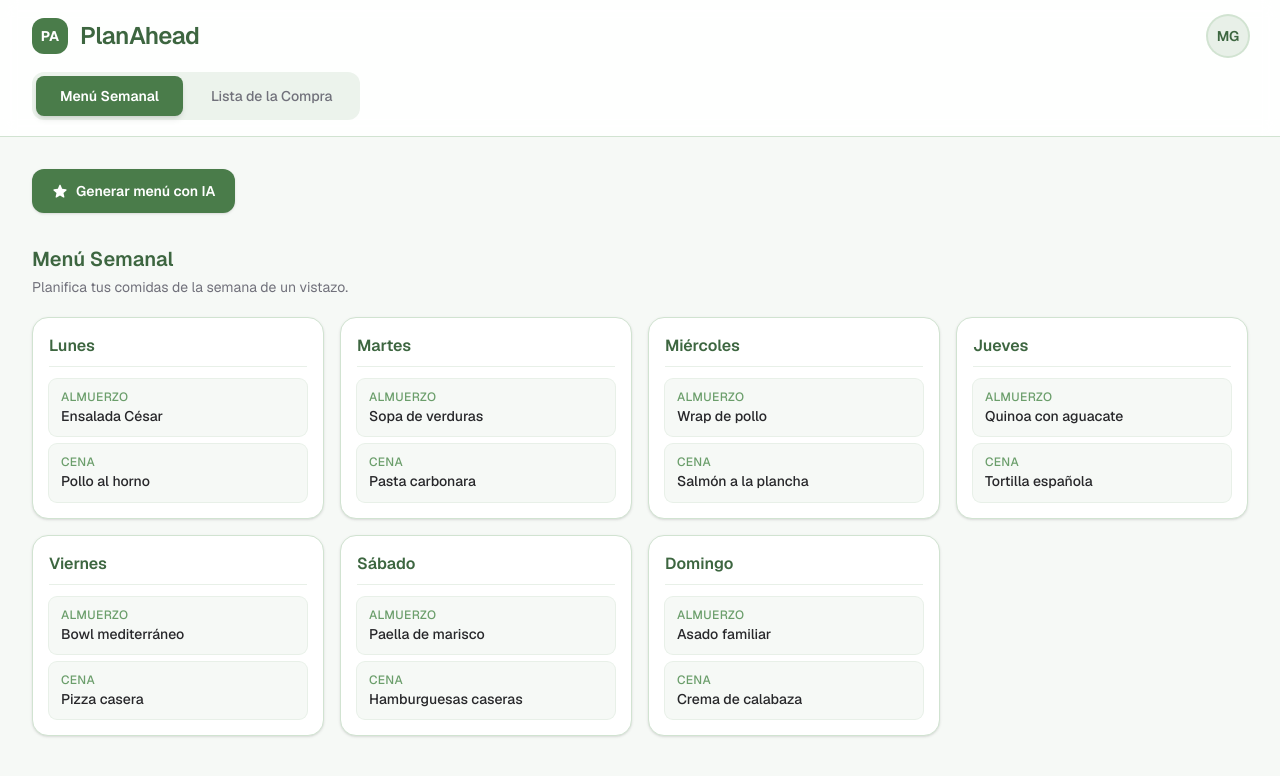
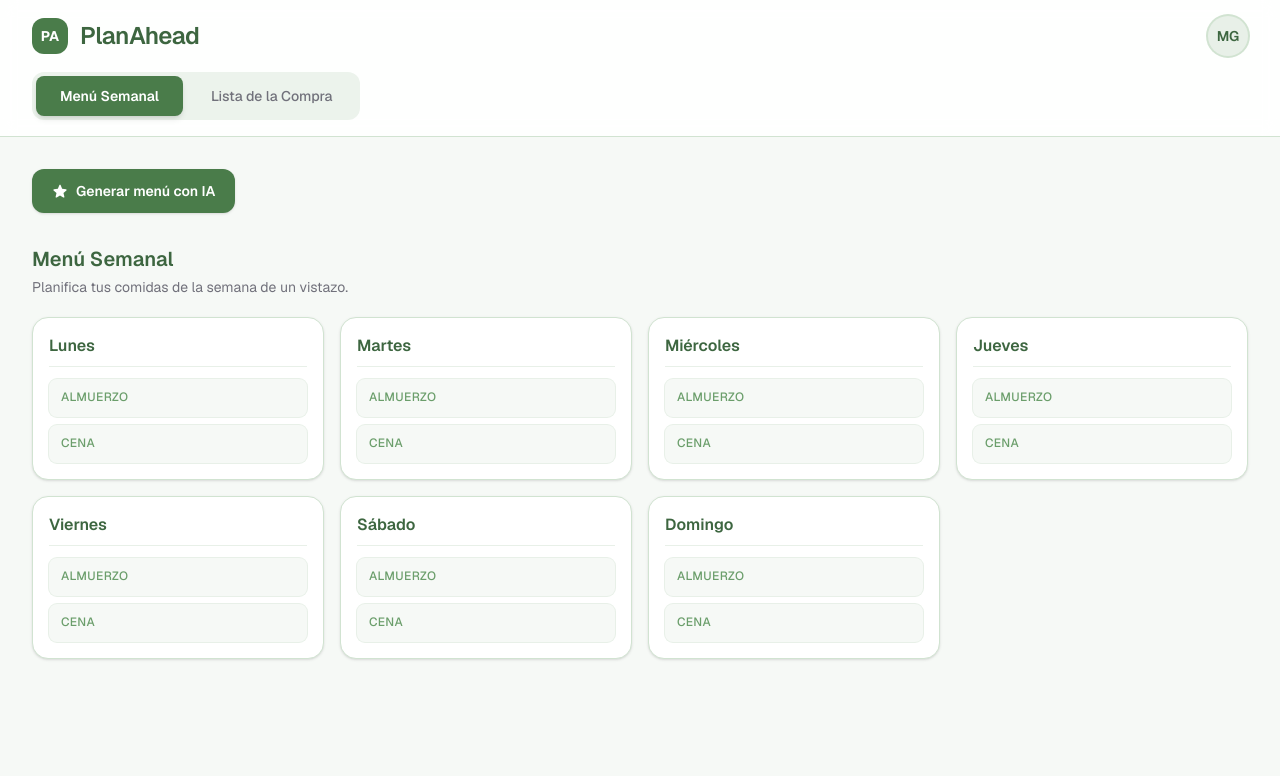
Before and after one commit to Eltrucho/planahead, a Next.js app: page / in a window 1280 px wide. Shown: the top 776 px of the page. Built offline with nearby package versions, Linux system fonts and the light colour scheme.

Commit message:
refactor: limpia cuadricula menu semanal y conecta props

```diff
--- a/src/components/RecipeGenerator.tsx
+++ b/src/components/RecipeGenerator.tsx
@@ -6,9 +6,10 @@ type RecipeMode = "quick" | "categories";
 
 interface RecipeGeneratorProps {
   onClose?: () => void;
+  onRecipeGenerated?: (recipe: any) => void;
 }
 
-export function RecipeGenerator({ onClose }: RecipeGeneratorProps) {
+export function RecipeGenerator({ onClose, onRecipeGenerated }: RecipeGeneratorProps) {
   const [mode, setMode] = useState<RecipeMode>("categories");
   const [selectedCategories, setSelectedCategories] = useState<string[]>([]);
   const [customIngredients, setCustomIngredients] = useState<string>("");
@@ -27,8 +28,17 @@ export function RecipeGenerator({ onClose }: RecipeGeneratorProps) {
       categories: selectedCategories,
       customIngredients: mode === "categories" ? customIngredients : "",
     };
-    console.log("Generando receta con:", payload);
+
+    if (onRecipeGenerated) {
+      onRecipeGenerated(payload);
+    }
+
+    if (onClose) {
+      onClose();
+    }
   };
+
+
 
   return (
     /* Capa contenedora flotante con fondo semitransparente y desenfoque */
--- a/src/components/dashboard/Dashboard.tsx
+++ b/src/components/dashboard/Dashboard.tsx
@@ -1,5 +1,5 @@
 "use client";
-
+import React, { useState } from "react";
 import { Header } from "./Header";
 import { QuickActions } from "./QuickActions";
 import { ShoppingListView } from "./ShoppingListView";
@@ -23,22 +23,61 @@ export function Dashboard({
   onToggleRecipeGenerator,
   onCloseRecipeGenerator,
 }: DashboardProps) {
+  const [localShowGenerator, setLocalShowGenerator] = useState(false);
+  const [weeklyMenu, setWeeklyMenu] = useState<Record<string, { lunch: string | null; dinner: string | null }>>({
+    Lunes: { lunch: null, dinner: null },
+    Martes: { lunch: null, dinner: null },
+    Miércoles: { lunch: null, dinner: null },
+    Jueves: { lunch: null, dinner: null },
+    Viernes: { lunch: null, dinner: null },
+    Sábado: { lunch: null, dinner: null },
+    Domingo: { lunch: null, dinner: null },
+  });
+
+  const handleRecipeGenerated = (payload: { day: string; mealType: "lunch" | "dinner"; mode: string; categories: string[]; customIngredients: string }) => {
+    let recipeName = "Receta Sorpresa";
+    if (payload.categories.length > 0 || payload.customIngredients) {
+      const parts = [...payload.categories];
+      if (payload.customIngredients) parts.push(payload.customIngredients);
+      recipeName = `Plato con ${parts.join(", ")}`;
+    }
+
+    setWeeklyMenu((prev) => ({
+      ...prev,
+      [payload.day]: {
+        ...prev[payload.day],
+        [payload.mealType]: recipeName,
+      },
+    }));
+
+    handleClose();
+  };
+  const handleToggle = onToggleRecipeGenerator || (() => setLocalShowGenerator(true));
+  const handleClose = onCloseRecipeGenerator || (() => setLocalShowGenerator(false));
   return (
+
     <div className="flex min-h-full flex-col">
       <Header activeTab={activeTab} onTabChange={onTabChange} />
 
       <main className="mx-auto w-full max-w-7xl flex-1 px-4 py-6 sm:px-6 sm:py-8 lg:px-8">
-        {activeTab === "menu" && (
+      {activeTab === "menu" && (
           <div className="mb-8 space-y-6">
-            <QuickActions onGenerateClick={onToggleRecipeGenerator} />
-            {showRecipeGenerator && (
-              <RecipeGenerator onClose={onCloseRecipeGenerator} />
+            <QuickActions onGenerateClick={handleToggle} />
+            {(showRecipeGenerator || localShowGenerator) && (
+              <RecipeGenerator
+                onClose={handleClose}
+                onRecipeGenerated={handleRecipeGenerated}
+              />
             )}
           </div>
         )}
 
-        {activeTab === "menu" ? <WeeklyMenuGrid /> : <ShoppingListView />}
+        {activeTab === "menu" ? (
+          <WeeklyMenuGrid menu={weeklyMenu} />
+        ) : (
+          <ShoppingListView />
+        )}
       </main>
-    </div>
-  );
+      </div>
+    );
 }
--- a/src/components/dashboard/WeeklyMenuGrid.tsx
+++ b/src/components/dashboard/WeeklyMenuGrid.tsx
@@ -1,7 +1,18 @@
-import { weeklyMenu } from "@/lib/mock-data";
 import { MealSlot } from "./MealSlot";
 
-export function WeeklyMenuGrid() {
+const DAYS = ["Lunes", "Martes", "Miércoles", "Jueves", "Viernes", "Sábado", "Domingo"];
+
+type WeeklyMenuGridProps = {
+  menu?: Record<string, { lunch: string | null; dinner: string | null }>;
+};
+
+export function WeeklyMenuGrid({ menu }: WeeklyMenuGridProps) {
+  const weeklyMenu = DAYS.map((day) => ({
+    day,
+    shortDay: day.slice(0, 3),
+    lunch: menu?.[day]?.lunch || null,
+    dinner: menu?.[day]?.dinner || null,
+  }));
   return (
     <section aria-labelledby="weekly-menu-heading">
       <div className="mb-5">
```
